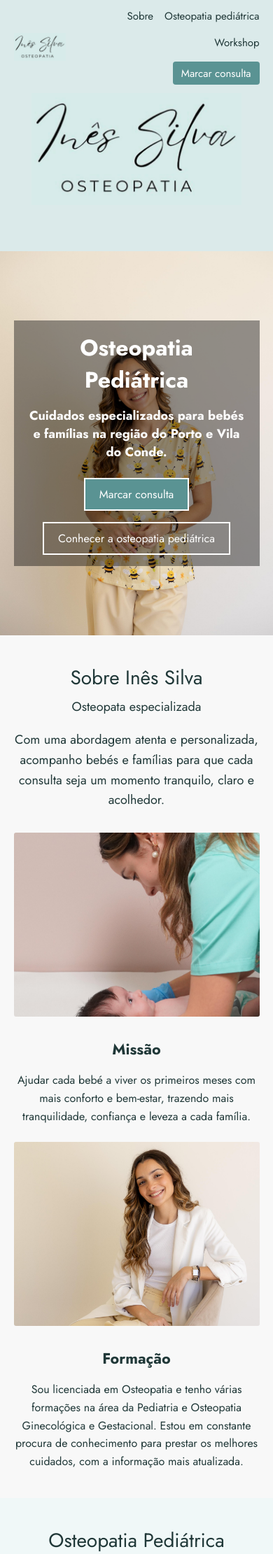
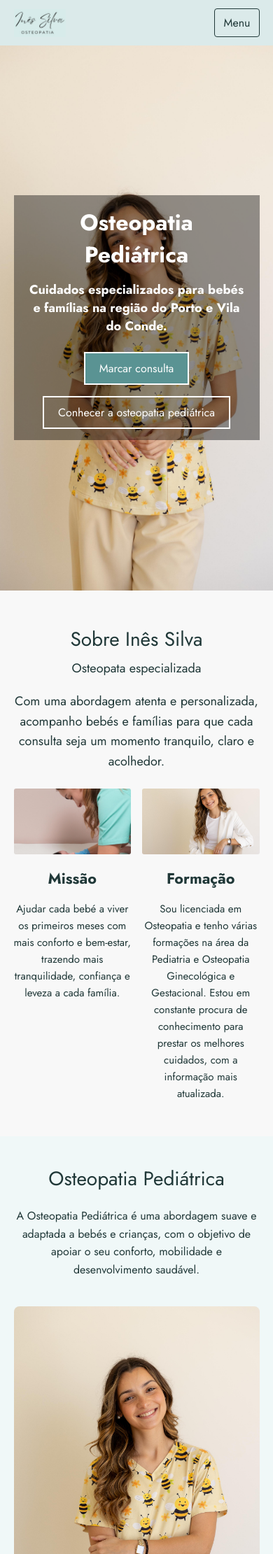
Before and after one commit to WOH2021/inesosteopata, a PHP site: page / in a window 390 px wide. Shown: the top 2221 px of the page at 70% size. Run offline with PHP 8.4, Linux system fonts and the light colour scheme.

Commit message:
Address responsive UX audit findings
Co-authored-by: Copilot <223556219+Copilot@users.noreply.github.com>

```diff
--- a/index.html
+++ b/index.html
@@ -10,7 +10,6 @@
 
           gtag('config', 'G-R0EE7J2ZZ1');
         </script>
-        <script id="Cookiebot" src="https://consent.cookiebot.com/uc.js" data-cbid="4398b777-5034-46cb-8dd5-744858eee3b1" type="text/javascript" async></script>
         <meta charset="UTF-8" />
         <meta name="viewport" content="width=device-width, initial-scale=1.0" />
         <link rel="icon" type="image/png" sizes="16x16" href="assets/images/favicon/favicon_16x16.png">
@@ -34,7 +33,8 @@
     <a class="brand-link" href="#top" aria-label="Inês Silva Osteopata - início">
       <img class="header-logo" src="assets/images/inesosteologo.png" alt="Inês Silva Osteopata">
     </a>
-    <nav aria-label="Navegação principal">
+    <button class="menu-toggle" type="button" aria-expanded="false" aria-controls="primary-nav">Menu</button>
+    <nav id="primary-nav" aria-label="Navegação principal">
       <a href="#about">Sobre</a>
       <a href="#pediatrica">Osteopatia pediátrica</a>
       <a href="#workshop">Workshop</a>
@@ -151,6 +151,18 @@
       </div>
       <p>Made by Vianexu</p>
     </footer>
+  <script>
+    if (!["localhost", "127.0.0.1"].includes(window.location.hostname)) {
+      const cookiebot = document.createElement("script");
+      cookiebot.id = "Cookiebot";
+      cookiebot.src = "https://consent.cookiebot.com/uc.js";
+      cookiebot.dataset.cbid = "4398b777-5034-46cb-8dd5-744858eee3b1";
+      cookiebot.type = "text/javascript";
+      cookiebot.async = true;
+      document.head.append(cookiebot);
+    }
+  </script>
+  <script src="index.js?v=1.2"></script>
   <script type="application/ld+json">
     {
   "@context": "https://schema.org",
--- a/index.js
+++ b/index.js
@@ -1,6 +1,16 @@
-$('#knowmore').on('click', function(e) {
-    e.preventDefault();
-    $('html, body').animate({
-      scrollTop: $('#about').offset().top
-    }, 600); // 600ms scroll duration
+document.addEventListener("DOMContentLoaded", () => {
+  const menuToggle = document.querySelector(".menu-toggle");
+  const primaryNav = document.querySelector("#primary-nav");
+
+  menuToggle.addEventListener("click", () => {
+    const isOpen = primaryNav.classList.toggle("is-open");
+    menuToggle.setAttribute("aria-expanded", String(isOpen));
   });
+
+  primaryNav.querySelectorAll("a").forEach((link) => {
+    link.addEventListener("click", () => {
+      primaryNav.classList.remove("is-open");
+      menuToggle.setAttribute("aria-expanded", "false");
+    });
+  });
+});
--- a/style.css
+++ b/style.css
@@ -87,11 +87,36 @@ body {
   font-size: 0.9375rem;
 }
 
+.site-header nav a:hover,
+.site-header nav a:focus-visible {
+  color: #5a9393;
+  text-decoration: underline;
+  text-underline-offset: 0.25rem;
+}
+
 .site-header .nav-contact {
   padding: 0.35rem 0.75rem;
   border-radius: 4px;
   background: #5a9393;
   color: #fff;
+}
+
+.site-header .nav-contact:hover,
+.site-header .nav-contact:focus-visible {
+  background: var(--text-color);
+  color: #fff;
+  text-decoration: none;
+}
+
+.menu-toggle {
+  display: none;
+  padding: 0.5rem 0.75rem;
+  border: 1px solid var(--text-color);
+  border-radius: 4px;
+  background: transparent;
+  color: var(--text-color);
+  font: inherit;
+  cursor: pointer;
 }
 
 .landing-container {
@@ -199,6 +224,8 @@ body {
   flex-direction: column;
   justify-content: center;
   gap: clamp(2rem, 5vw, 3.5rem);
+  padding-top: 2rem;
+  padding-bottom: 2rem;
   font-size: clamp(1.125rem, 3vw, 1.375rem);
 }
 
@@ -235,20 +262,21 @@ body {
 }
 
 .about-highlights {
-  display: flex;
-  flex-wrap: wrap;
-  justify-content: center;
+  display: grid;
+  grid-template-columns: repeat(2, minmax(0, 1fr));
   gap: clamp(1.5rem, 4vw, 2.5rem);
+  width: 100%;
+  max-width: 58rem;
+  margin: 0 auto;
 }
 
 .column {
-  flex: 1 1 17.5rem;
-  width: min(100%, 24rem);
+  min-width: 0;
 }
 
 .columnimagecontainer {
   width: 100%;
-  aspect-ratio: 4 / 3;
+  aspect-ratio: 16 / 9;
   border-radius: 3px;
   object-fit: cover;
 }
@@ -490,31 +518,6 @@ footer {
     min-height: 100svh;
   }
 
-  @media (max-width: 40rem) {
-    .site-header {
-      align-items: flex-start;
-      flex-direction: column;
-    }
-
-    .site-header nav {
-      justify-content: flex-start;
-      gap: 0.75rem;
-    }
-
-    #top {
-      height: 9rem;
-    }
-
-    #about,
-    #pediatrica,
-    #workshop,
-    #contact {
-      min-height: calc(100svh - 9rem);
-      scroll-margin-top: 9.5rem;
-    }
-
-  }
-
   #title,
   #imagelanding {
     min-height: 100svh;
@@ -533,6 +536,76 @@ footer {
   }
 }
 
+@media (max-width: 40rem) {
+  .site-header {
+    align-items: center;
+    flex-direction: row;
+  }
+
+  .menu-toggle {
+    display: block;
+  }
+
+  .site-header nav {
+    position: absolute;
+    top: 100%;
+    right: 0;
+    left: 0;
+    display: none;
+    flex-direction: column;
+    align-items: stretch;
+    gap: 0;
+    padding: 0.5rem var(--page-gutter) 0.75rem;
+    background: var(--accent);
+    box-shadow: 0 6px 8px #2038381f;
+  }
+
+  .site-header nav.is-open {
+    display: flex;
+  }
+
+  .site-header nav a {
+    padding: 0.75rem 0;
+  }
+
+  .site-header .nav-contact {
+    margin-top: 0.5rem;
+    text-align: center;
+  }
+
+  #about,
+  #pediatrica,
+  #workshop,
+  #contact {
+    min-height: calc(100svh - 4rem);
+    scroll-margin-top: 4.5rem;
+  }
+
+  #title {
+    display: none;
+  }
+
+  #imagelanding {
+    min-height: calc(100svh - 4rem);
+  }
+
+  #about {
+    gap: 1.5rem;
+  }
+
+  .about-highlights {
+    gap: 1rem;
+  }
+
+  .column h3 {
+    margin-top: 0.75rem;
+  }
+
+  .column p {
+    font-size: 0.9375rem;
+  }
+}
+
 @media (max-width: 50rem) and (orientation: landscape) {
   #title {
     min-height: 12rem;
```
